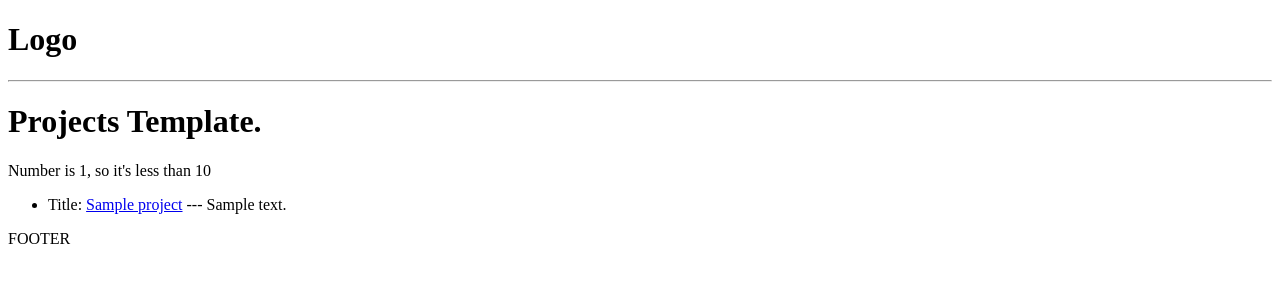
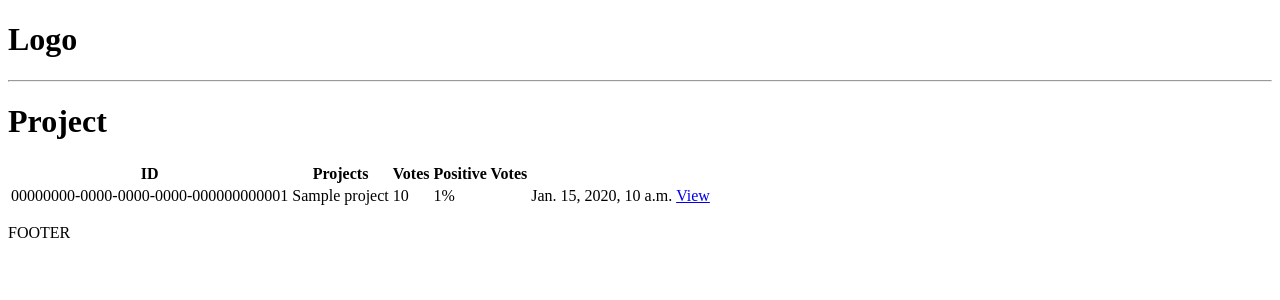
Before and after one commit to JonathanLC19/django_learning_projects, a Django app: template CursoGithub/django/django_project_learning/projects/templates/projects/projects.html in a window 1280 px wide. Shown: the top 300 px of the page. Run offline with Django 3.2, Linux system fonts and the light colour scheme; tables that the repository leaves empty hold one stand-in row (values such as "Sample post"); the template is opened without the code that fills it: values that come from a table or form of the project are taken from there, most other values are stand-ins (such as "Sample title", 1, 10 or a date in 2020).

Commit message:
añadida tabla de projectos a project.html y descripcion a projectos y variable a  single-project.html

```diff
--- a/CursoGithub/django/django_project_learning/projects/templates/projects/projects.html
+++ b/CursoGithub/django/django_project_learning/projects/templates/projects/projects.html
@@ -1,7 +1,7 @@
 {% extends "main.html" %}
 {% block content %}
 
-{% comment %} Practicando añadir variables y condiciones al template {% endcomment %}
+{% comment %} Practicando añadir variables y condiciones al template
     <h1>Projects Template. {{message}}</h1>
 
     {% if number > 10 %}
@@ -11,19 +11,46 @@
         <p>Number is 10</p>
 
     {% else %}
-        <p>Number is {{number}}, so it's less than 10</p>
+        <p>Number is {{number}}, so it's less than 10</p> {% endcomment %}
 
-    {% endif %}
+    {% comment %} {% endif %} {% endcomment %}
 {% comment %} FIN - Practicando añadir variables y condiciones al template {% endcomment %}
 
 {% comment %} Trabajar un for loop en template con una lista de diccionarios {% endcomment %}
 
+{% comment %} --------------------------------------------------------------------------------------------------- {% endcomment %}
+
+
+<h1>Project</h1>
+
+<table>
+    <tr>
+        <th>ID</th>
+        <th>Projects</th>
+        <th>Votes</th>
+        <th>Positive Votes</th>
+    </tr>
+    {% for project in projects %}
+        <tr>
+            <td>{{project.id}}</td>
+            <td>{{project.title}}</td>
+            <td>{{project.vote_total}}</td>
+            <td>{{project.vote_ratio}}%</td>
+            <td>{{project.created}}</td>
+            <td><a href= "{% url 'project' project.id %}">View</a></td>
+        </tr>
+
+    {% endfor %}
+</table>
+
+{% comment %} FIN - Trabajar un for loop en template con una lista de diccionarios
 <ul>
     {% for project in projects %}
         {% comment %} se añade link al proyecto desde el título con el método 'url' de django {% endcomment %}
-        <li>Title: <a href="{% url 'project' project.id %}">{{project.title}}</a> --- {{project.description}}</li>
+        {% comment %} <li>Title: <a href="{% url 'project' project.id %}">{{project.title}}</a> --- {{project.created}}</li> {% endcomment %}
 
-    {% endfor %}
-</ul>
-{% comment %} FIN - Trabajar un for loop en template con una lista de diccionarios {% endcomment %}
+    {% comment %} {% endfor %} {% endcomment %}
+{% comment %} </ul>
+FIN - Trabajar un for loop en template con una lista de diccionarios {% endcomment %}
+
 {% endblock content %}
--- a/CursoGithub/django/django_project_learning/projects/templates/projects/single-project.html
+++ b/CursoGithub/django/django_project_learning/projects/templates/projects/single-project.html
@@ -3,6 +3,7 @@
 
 {% comment %} renderizando un proyecto en el template basado en el key 'id', que pasaremos con el parámetro 'pk' de la vista {% endcomment %}
     <h1>{{project.title}}</h1>
+    <p>{{project.description}}</p>
     <hr>
     {% for tag in project.tags.all %}
         <span style="border:1px solid grey" >{{tag}}</span>
```
